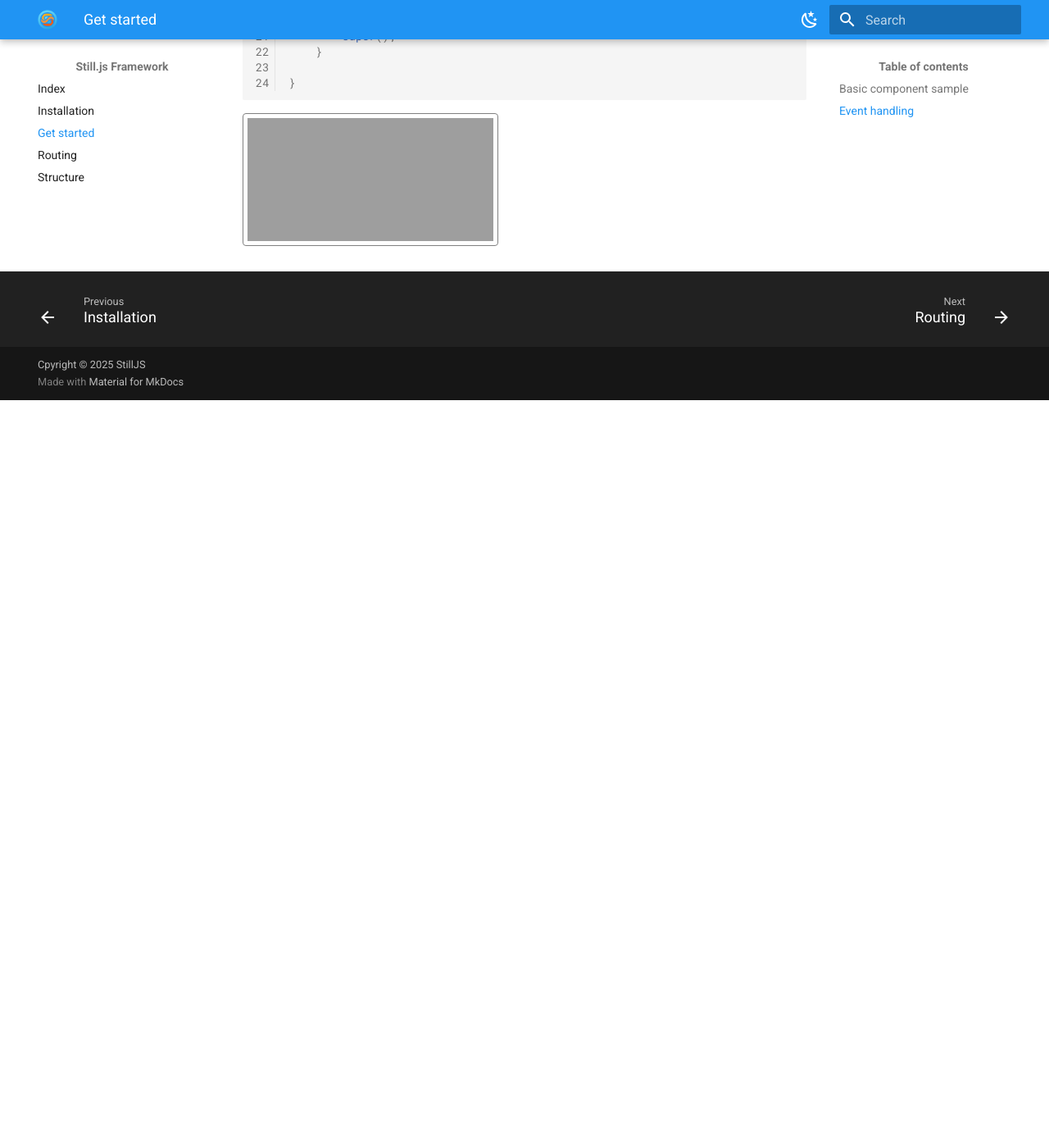
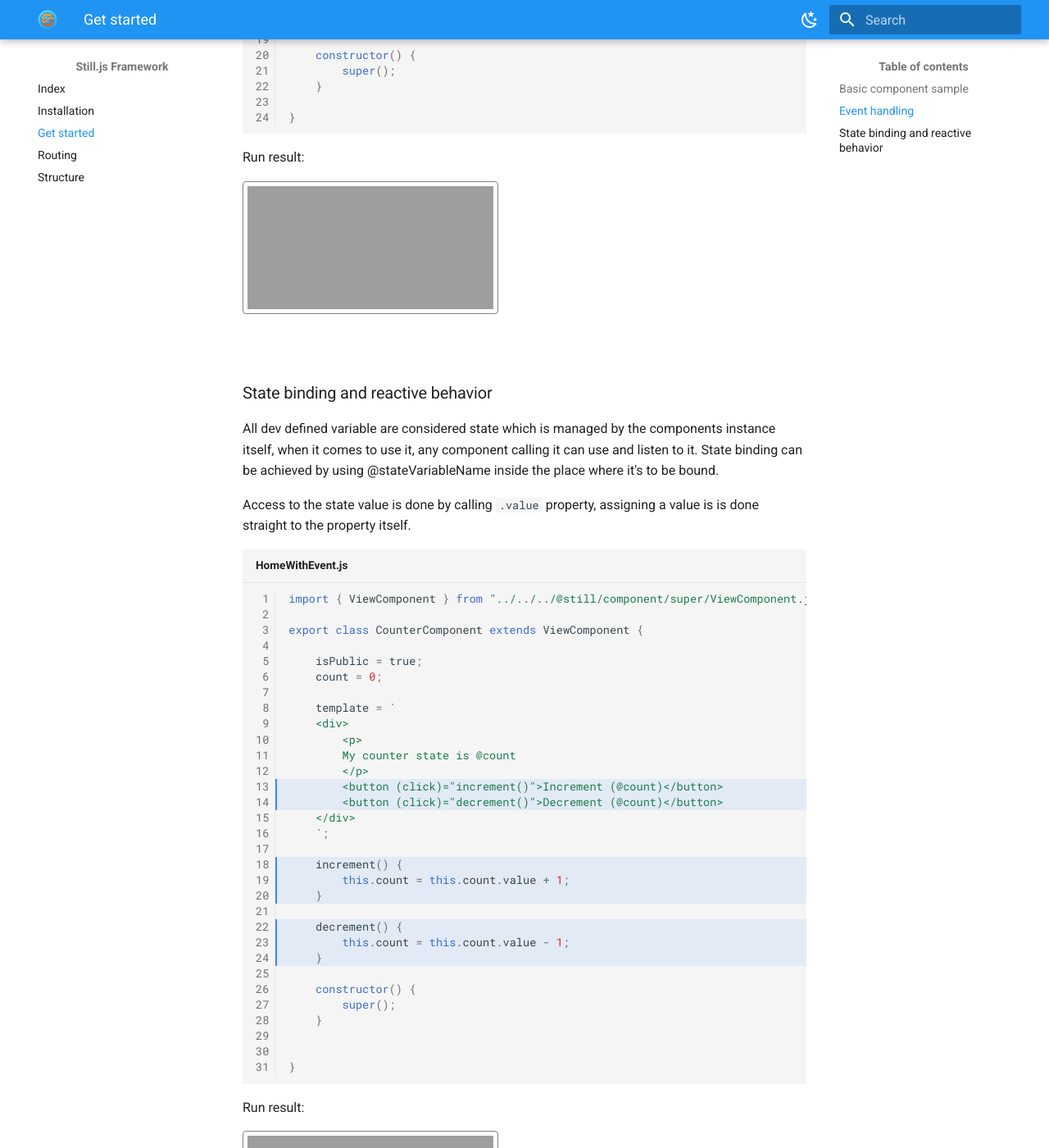
Before and after one commit to still-js/stilljs-site, an MkDocs documentation site: the page built from docs/get-start.md, in a window 1280 px wide and 1400 px high, scrolled down 1530 px. Shown: the whole window at 82% size. Built offline with MkDocs 1.6.1 and Material for MkDocs 9.7.7, drawn with Linux system fonts in a browser that asks for light colours; before the commit the page ends 2018 px from its top, so only the background shows below that; some of the changed text lies outside the part shown; grey boxes are pictures that could not be loaded.

Commit message:
adding state binding and reactive behavior doc example

````diff
--- a/docs/get-start.md
+++ b/docs/get-start.md
@@ -24,7 +24,7 @@ export class HomeComponent extends ViewComponent {
 
 }
 ```
-
+Run result:
 <iframe src="https://nbernardo.github.io/stilljs/"
             frameBorder="0"
             style="border: 1px solid grey; border-radius:4px; padding: 5px; background: white"
@@ -35,9 +35,9 @@ export class HomeComponent extends ViewComponent {
 
 ###  Event handling
 
-For event handling, we can create a method inside the component class, then we just need to bind it to any html element by assigning it to the (click) notation/directive as follow and highlighet in lines 11 and 15 to 17:
+For event handling, we can create a method inside the component class, then we just need to bind it to any html element by assigning it to the (click) notation/directive as follow and highlighet in lines 12 and 16 to 18:
 
-```js title="HomeWithEvent.js" hl_lines="15-17 11" linenums="1"
+```js title="HomeWithEvent.js" hl_lines="16-18 12" linenums="1"
 import { ViewComponent } from "../../@still/component/super/ViewComponent.js";
 
 export class HomeWithEvent extends ViewComponent {
@@ -63,9 +63,58 @@ export class HomeWithEvent extends ViewComponent {
 
 }
 ```
-
+Run result:
 <iframe src="https://nbernardo.github.io/stilljs/#/HomeWithEvent"
             frameBorder="0"
             style="border: 1px solid grey; border-radius:4px; padding: 5px; background: white"
             >
 </iframe>
+
+<br>
+
+###  State binding and reactive behavior
+
+All dev defined variable are considered state which is managed by the components instance itself, when it comes to use it, any component calling it can use and listen to it. State binding can be achieved by using @stateVariableName inside the place where it's to be bound.
+
+Access to the state value is done by calling `.value` property, assigning a value is is done straight to the property itself.
+
+
+```js title="HomeWithEvent.js" hl_lines="13-14 18-20 22-24" linenums="1"
+import { ViewComponent } from "../../../@still/component/super/ViewComponent.js";
+
+export class CounterComponent extends ViewComponent {
+
+	isPublic = true;
+	count = 0;
+
+	template = `
+	<div>
+		<p>
+		My counter state is @count
+		</p>
+		<button (click)="increment()">Increment (@count)</button>
+		<button (click)="decrement()">Decrement (@count)</button>
+	</div>
+	`;
+
+	increment() {
+		this.count = this.count.value + 1;
+	}
+
+	decrement() {
+		this.count = this.count.value - 1;
+	}
+
+	constructor() {
+		super();
+	}
+
+
+}
+```
+Run result:
+<iframe src="https://nbernardo.github.io/stilljs/#/CounterComponent"
+            frameBorder="0"
+            style="border: 1px solid grey; border-radius:4px; padding: 5px; background: white"
+            >
+</iframe>
````
